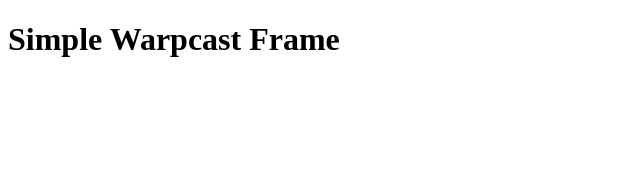
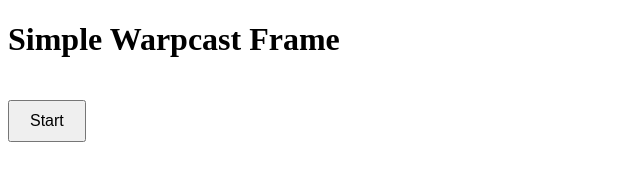
Before and after one commit to rizalwahid68/warpcast-frame, a plain HTML site: page frame.html in a window 1280 px wide. Shown: the whole page, without its empty margins (0-640 px from the left). Drawn offline with Linux system fonts and the light colour scheme.

Commit message:
Update frame.html

```diff
--- a/frame.html
+++ b/frame.html
@@ -6,8 +6,16 @@
   <meta property="fc:frame" content="vNext">
   <meta property="fc:frame:image" content="https://mad-testingframe.vercel.app/park-2.png">
   <title>Simple Frame</title>
+  <style>
+    button {
+      padding: 10px 20px;
+      font-size: 16px;
+      margin-top: 20px;
+    }
+  </style>
 </head>
 <body>
   <h1>Simple Warpcast Frame</h1>
+  <button onclick="location.href='https://mad-testingframe.vercel.app/park-3.png'">Start</button>
 </body>
 </html>
```
